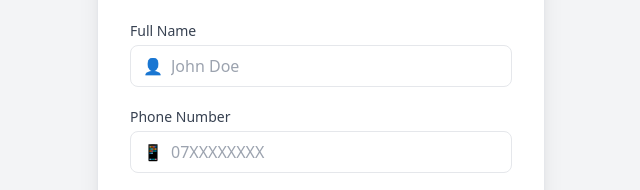
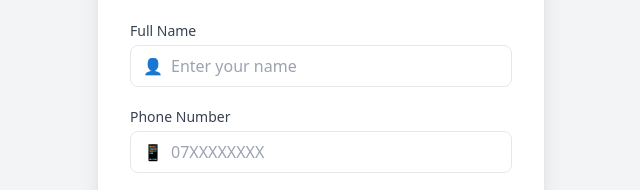
Before and after one commit to raphachegeke/payme, a website: page index.html in a window 1280 px wide. Shown: the part 298-488 px from the top of the page, 319-959 px from the left. Drawn offline with nearby package versions, Linux system fonts and the light colour scheme.

Commit message:
Update index.html

```diff
--- a/index.html
+++ b/index.html
@@ -21,7 +21,7 @@
         <label class="block mb-1 text-sm font-medium text-gray-700">Full Name</label>
         <div class="flex items-center border rounded-lg px-3">
           <span class="text-gray-400 mr-2">👤</span>
-          <input type="text" id="name" placeholder="John Doe" class="w-full py-2 outline-none text-sm sm:text-base" required>
+          <input type="text" id="name" placeholder="Enter your name" class="w-full py-2 outline-none text-sm sm:text-base" required>
         </div>
       </div>
 
```
